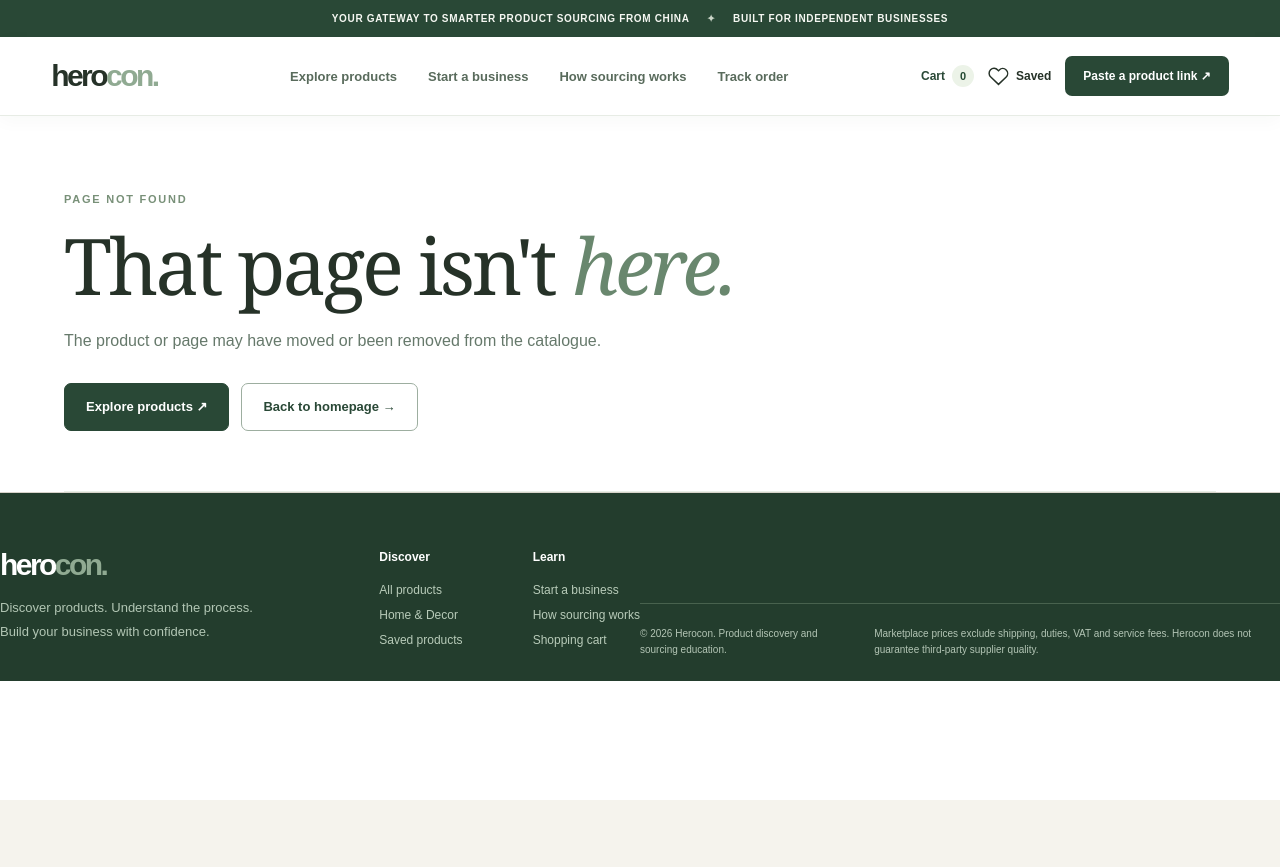
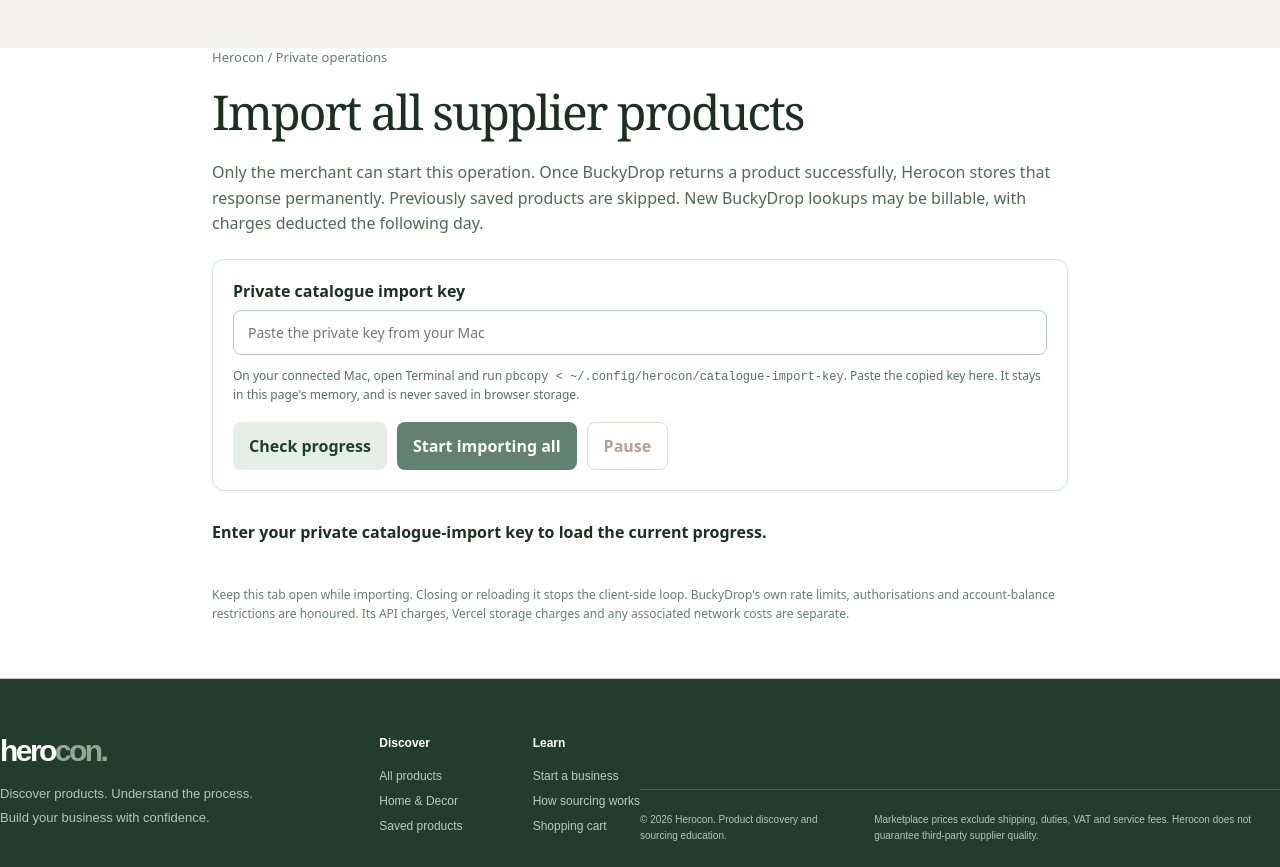
Before and after one commit to aminabdul339-byte/herocon, a Next.js app: page /admin/catalogue-import in a window 1280 px wide. Before the commit this address had no page. Before the commit the page ends 800 px from the top, so only its background shows below. Built offline with nearby package versions, Linux system fonts and the light colour scheme.

Commit message:
Add private one-click whole catalogue import dashboard

```diff
--- /dev/null
+++ b/app/admin/catalogue-import/page.tsx
@@ -0,0 +1,141 @@
+"use client";
+import {useEffect,useRef,useState} from "react";
+import Link from "next/link";
+
+type ImportState={
+ catalogueProducts:number;
+ permanentlySaved:number;
+ attemptsToday:number;
+ remainingDailyRequests:number;
+ maxDailyNewLookups:number;
+ categories:{name:string;missing:number}[];
+ notice?:string;
+ error?:string;
+};
+type ImportResult={
+ attempted:number;
+ saved:number;
+ failed:number;
+ remainingDailyRequests:number;
+ stopReason:string|null;
+ results:{category:string;id:string;result:string;code?:string;variantCount?:number}[];
+ error?:string;
+};
+const PATH="/api/admin/catalogue/import-buckydrop";
+const sleep=(ms:number)=>new Promise<void>(resolve=>setTimeout(resolve,ms));
+
+export default function CatalogueImportPage(){
+ const [key,setKey]=useState("");
+ const [state,setState]=useState<ImportState|null>(null);
+ const [message,setMessage]=useState("Enter your private catalogue-import key to load the current progress.");
+ const [working,setWorking]=useState(false);
+ const [loading,setLoading]=useState(false);
+ const [runs,setRuns]=useState(0);
+ const [savedThisRun,setSavedThisRun]=useState(0);
+ const [failedThisRun,setFailedThisRun]=useState(0);
+ const [history,setHistory]=useState<string[]>([]);
+ const running=useRef(false);
+ const alive=useRef(true);
+
+ useEffect(()=>{alive.current=true;return ()=>{alive.current=false;running.current=false;};},[]);
+ const auth=()=>({"x-herocon-catalogue-admin":key.trim()});
+ async function fetchStatus(){
+  if(!key.trim()){setMessage("Enter the private import key first.");return;}
+  setLoading(true);
+  try{
+   const response=await fetch(PATH,{headers:auth(),cache:"no-store"});
+   const d=await response.json() as ImportState;
+   if(!response.ok)throw Error(d.error||"Cannot read importer status.");
+   if(alive.current){setState(d);setMessage("Connected. Saved records are not fetched from BuckyDrop again.");}
+  }catch(e){if(alive.current){setState(null);setMessage(e instanceof Error?e.message:"Unable to connect.");}}
+  finally{if(alive.current)setLoading(false);}
+ }
+ function stop(){running.current=false;setMessage("Pausing after the current batch. One in-flight supplier request may still finish.");}
+ async function start(){
+  if(running.current||!state||!key.trim())return;
+  running.current=true;
+  setWorking(true);setRuns(0);setSavedThisRun(0);setFailedThisRun(0);setHistory([]);
+  setMessage("Importing unsaved products from every category. Leave this tab open.");
+  let batch=0,savedTotal=0,failedTotal=0;
+  try{
+   while(running.current&&alive.current){
+    const response=await fetch(PATH,{
+     method:"POST",
+     headers:{...auth(),"Content-Type":"application/json"},
+     body:JSON.stringify({max:3}),
+     cache:"no-store"
+    });
+    const d=await response.json() as ImportResult;
+    if(!response.ok||d.error)throw Error(d.error||"Import request failed.");
+    batch++;
+    savedTotal+=d.saved||0;
+    failedTotal+=d.failed||0;
+    if(!alive.current)break;
+    setRuns(batch);setSavedThisRun(savedTotal);setFailedThisRun(failedTotal);
+    const details=(d.results||[]).map(r=>r.category+": "+(r.result==="saved"?"saved "+(r.variantCount??0)+" variants":r.result==="already_saved"?"already saved":"failed ("+(r.code||"unknown")+")"));
+    setHistory(previous=>[...details,...previous].slice(0,25));
+    if(d.stopReason){
+     setMessage(d.stopReason+" Import paused; no further requests were sent.");
+     running.current=false;
+     break;
+    }
+    if(d.remainingDailyRequests<=0){
+     setMessage("Daily request backstop reached. The saved data remains permanent.");
+     running.current=false;
+     break;
+    }
+    if(!d.attempted){
+     setMessage("All currently eligible unsaved catalogue products have been attempted.");
+     running.current=false;
+     break;
+    }
+    setMessage("Running: "+savedTotal+" newly saved, "+failedTotal+" failed in this session. Leave this tab open.");
+    await sleep(1200);
+   }
+   if(alive.current&&running.current===false&&batch>0)setMessage(previous=>previous.startsWith("Pausing")?"Paused after "+batch+" batches; "+savedTotal+" products saved.":previous);
+  }catch(e){
+   if(alive.current)setMessage("Import stopped: "+(e instanceof Error?e.message:"Unexpected error"));
+  }finally{
+   running.current=false;
+   if(alive.current){setWorking(false);try{
+    const response=await fetch(PATH,{headers:auth(),cache:"no-store"});
+    if(response.ok)setState(await response.json() as ImportState);
+   }catch{}}
+  }
+ }
+ const outstanding=state?Math.max(0,state.catalogueProducts-state.permanentlySaved):0;
+ return <main style={{maxWidth:900,margin:"48px auto",padding:"0 22px",fontFamily:"system-ui, sans-serif",color:"#1a3023"}}>
+  <p style={{fontSize:13,color:"#667e6d"}}><Link href="/">Herocon</Link> / Private operations</p>
+  <h1 style={{fontFamily:"Georgia,serif",fontSize:"clamp(30px,5vw,48px)",margin:"12px 0"}}>Import all supplier products</h1>
+  <p style={{color:"#506955",lineHeight:1.6}}>Only the merchant can start this operation. Once BuckyDrop returns a product successfully, Herocon stores that response permanently. Previously saved products are skipped. New BuckyDrop lookups may be billable, with charges deducted the following day.</p>
+  <section style={{padding:20,border:"1px solid #d6e3d8",borderRadius:12,marginTop:22}}>
+   <label htmlFor="admin-key" style={{fontWeight:700,display:"block",marginBottom:8}}>Private catalogue import key</label>
+   <input id="admin-key" type="password" autoComplete="off" spellCheck={false} value={key} onChange={e=>setKey(e.target.value)}
+    placeholder="Paste the private key from your Mac" style={{width:"100%",boxSizing:"border-box",fontSize:14,border:"1px solid #b9cbbb",borderRadius:8,padding:"12px 14px"}}/>
+   <p style={{fontSize:12,color:"#58705e",lineHeight:1.5}}>On your connected Mac, open Terminal and run <code>pbcopy &lt; ~/.config/herocon/catalogue-import-key</code>. Paste the copied key here. It stays in this page's memory, and is never saved in browser storage.</p>
+   <div style={{display:"flex",gap:10,flexWrap:"wrap",marginTop:18}}>
+    <button type="button" disabled={loading||working||!key.trim()} onClick={fetchStatus} style={{background:"#e6efe7",color:"#1b4231",border:"none",borderRadius:8,padding:"12px 16px",fontWeight:750,cursor:"pointer"}}>{loading?"Checking…":"Check progress"}</button>
+    <button type="button" disabled={working||!state} onClick={start} style={{background:"#214c35",color:"white",border:"none",borderRadius:8,padding:"12px 16px",fontWeight:750,cursor:"pointer",opacity:(working||!state)?0.7:1}}>Start importing all</button>
+    <button type="button" disabled={!working} onClick={stop} style={{background:"#fff",color:"#74452b",border:"1px solid #c9b29b",borderRadius:8,padding:"12px 16px",fontWeight:750,cursor:"pointer",opacity:!working?0.5:1}}>Pause</button>
+   </div>
+  </section>
+  <p role="status" aria-live="polite" style={{padding:"14px 0",minHeight:28,fontWeight:650}}>{message}</p>
+  {state&&<section style={{border:"1px solid #d6e3d8",borderRadius:12,padding:20,marginTop:12}}>
+   <h2 style={{fontSize:19}}>Catalogue progress</h2>
+   <div style={{display:"flex",gap:22,flexWrap:"wrap",fontSize:15}}>
+    <span><strong>{state.permanentlySaved.toLocaleString()}</strong> permanently saved</span>
+    <span><strong>{outstanding.toLocaleString()}</strong> still missing</span>
+    <span><strong>{state.catalogueProducts.toLocaleString()}</strong> in catalogue</span>
+    <span><strong>{state.attemptsToday.toLocaleString()}</strong> attempted today</span>
+   </div>
+   <progress max={Math.max(1,state.catalogueProducts)} value={state.permanentlySaved} style={{display:"block",width:"100%",marginTop:16,height:16}}/>
+   <p style={{fontSize:13,color:"#667e6d"}}>In this run: {runs} batches, {savedThisRun} new saves, {failedThisRun} failed. Request backstop: {state.maxDailyNewLookups} per UTC day, not a monetary limit.</p>
+   <h3 style={{marginTop:24}}>Products remaining by category</h3>
+   <div style={{display:"grid",gridTemplateColumns:"repeat(auto-fit,minmax(185px,1fr))",gap:8}}>
+    {state.categories.map(c=><div key={c.name} style={{padding:"8px 10px",background:"#f5f9f3",borderRadius:5,fontSize:13}}>{c.name}: <strong>{c.missing}</strong></div>)}
+   </div>
+  </section>}
+  {history.length>0&&<section style={{marginTop:24}}><h2 style={{fontSize:19}}>Recent import results</h2><ul>{history.map((item,index)=><li key={index} style={{padding:"4px 0",fontSize:13}}>{item}</li>)}</ul></section>}
+  <p style={{fontSize:12,color:"#667e6d",margin:"28px 0 55px",lineHeight:1.6}}>Keep this tab open while importing. Closing or reloading it stops the client-side loop. BuckyDrop's own rate limits, authorisations and account-balance restrictions are honoured. Its API charges, Vercel storage charges and any associated network costs are separate.</p>
+ </main>;
+}
```
